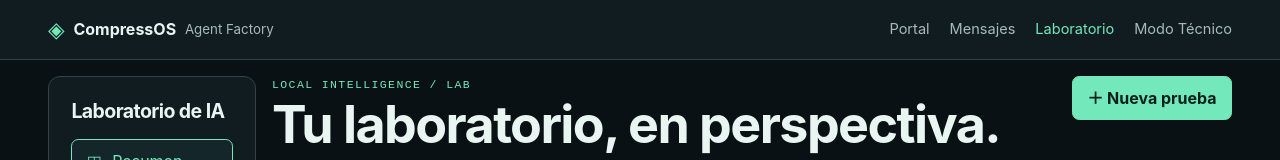
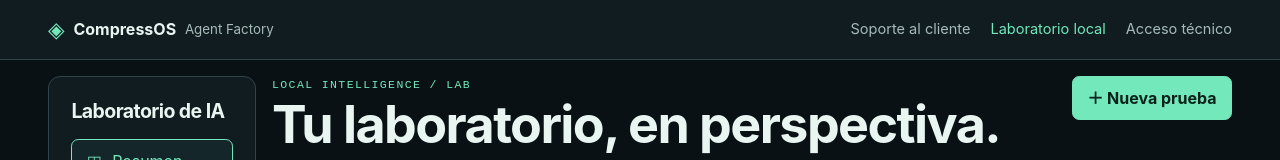
Before and after one commit to hegonhernandez-pixel/CompressOS-HAL, a plain HTML site: page laboratorio.html in a window 1280 px wide. Shown: the top 160 px of the page. Drawn offline with Linux system fonts and the light colour scheme; no server answers.

Commit message:
Clarify public portal navigation: laboratorio.html

```diff
--- a/laboratorio.html
+++ b/laboratorio.html
@@ -15,7 +15,7 @@
   <header class="topbar">
     <div class="shell bar-inner">
       <a class="wordmark" href="./"><span aria-hidden="true">◈</span><strong>CompressOS</strong> <small>Agent Factory</small></a>
-      <nav aria-label="Navegación principal"><a href="./">Portal</a><a href="./mensajes.html">Mensajes</a><a aria-current="page" href="./laboratorio.html">Laboratorio</a><a href="./?rol=tecnico">Modo Técnico</a></nav>
+      <nav aria-label="Navegación principal"><a href="./">Soporte al cliente</a><a href="./laboratorio.html" aria-current="page">Laboratorio local</a><a href="./?rol=tecnico">Acceso técnico</a></nav>
     </div>
   </header>
   <div class="shell lab-layout">
```
